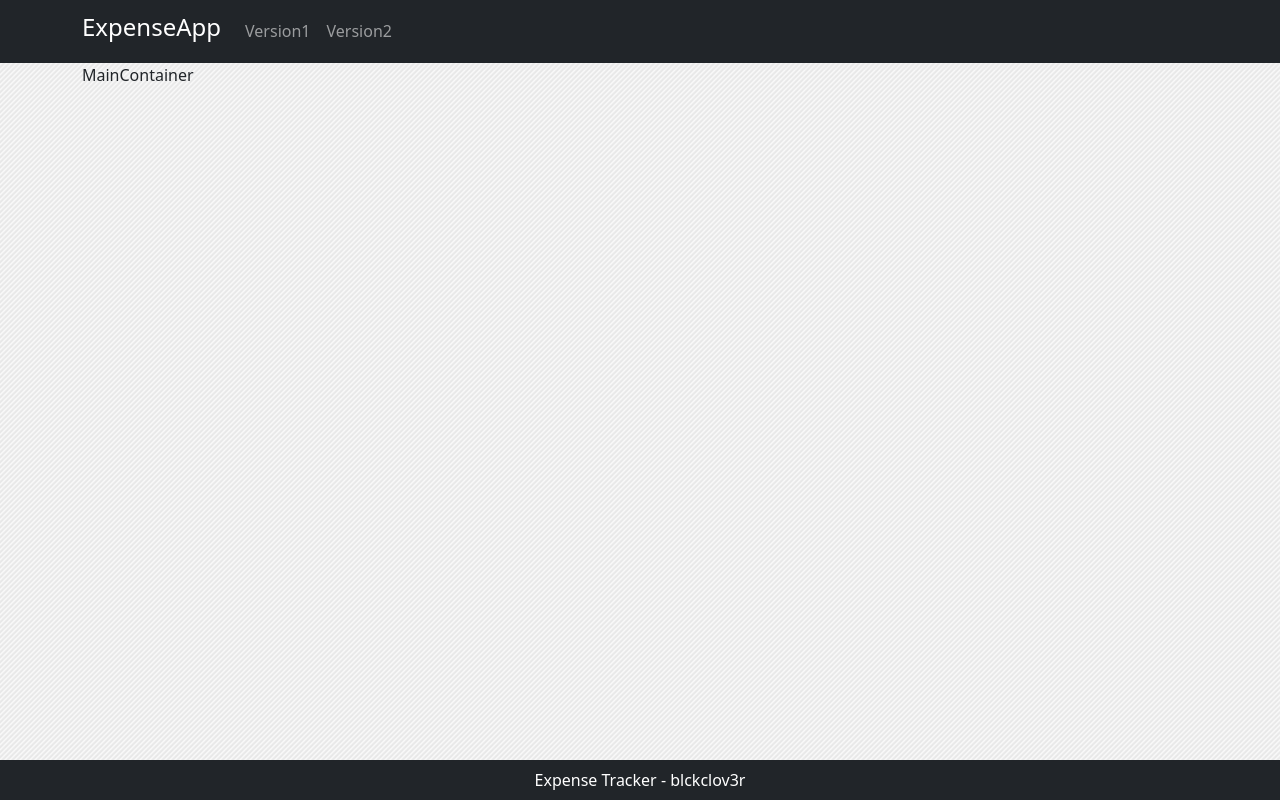
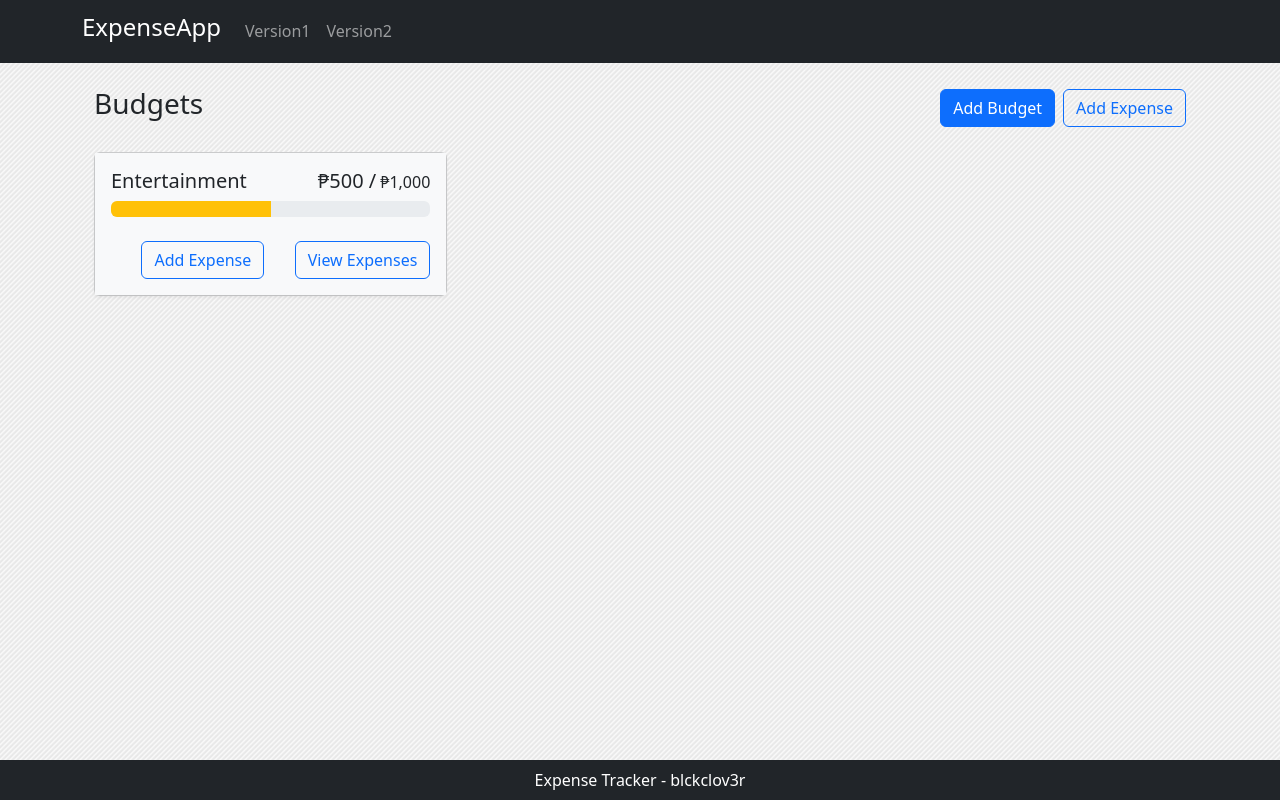
Before and after one commit to blckclov3r/ExpenseApp, a React (Create React App) app: page /v2 in a window 1280 px wide. Built offline with nearby package versions, Linux system fonts and the light colour scheme.

Commit message:
useState

```diff
--- a/src/components/v1/AddTransaction.js
+++ b/src/components/v1/AddTransaction.js
@@ -12,6 +12,10 @@ export default function AddTransaction() {
 
     const addTransactionSubmit = (e) =>{
         e.preventDefault();
+
+        if(text.trim() === '' || amount.trim() === ''){
+            return;
+        }
 
         const newTransaction = {
             id: uuid(),
@@ -30,11 +34,11 @@ export default function AddTransaction() {
                 <div >
                     <div className='mb-3'>
                         <label htmlFor='text' className='form-label'>Text</label>
-                        <input type="text" id='text' value={text} onChange={(e)=>{setText(e.target.value)}} className='form-control' placeholder="Text" />
+                        <input type="text" id='text' required value={text} onChange={(e)=>{setText(e.target.value)}} className='form-control' placeholder="Text" />
                     </div>
                     <div className='mb-3'>
                         <label htmlFor='amount' className='form-label'>Amount</label>
-                        <input type="number" value={amount} onChange={(e)=>setAmount(e.target.value)} id='amount' className='form-control' placeholder="Amount" />
+                        <input type="number" required value={amount} onChange={(e)=>setAmount(e.target.value)} id='amount' className='form-control' placeholder="Amount" />
                     </div>
                     <button className="btn btn-primary mb-3">Add Transaction</button>
                 </div>
--- a/src/components/v1/Income.js
+++ b/src/components/v1/Income.js
@@ -4,6 +4,7 @@ import React, { useContext } from 'react'
 import { Card } from 'react-bootstrap'
 import { currencyFormatter } from '../utils';
 import { GlobalContext } from './context/GlobalState';
+
 export default function Income() {
   const {transactions} = useContext(GlobalContext);
 
--- a/src/components/v2/MainContainer.js
+++ b/src/components/v2/MainContainer.js
@@ -1,9 +1,24 @@
+
 
 
 import React from 'react'
+import { Container, Stack, Button } from 'react-bootstrap'
+import BudgetCard from './components/BudgetCard'
 
 export default function MainContainer() {
   return (
-    <div>MainContainer</div>
+    <Container className='mt-4'>
+        <Stack direction="horizontal" gap="2" className='mb-4'>
+            <h3 className='me-auto'>Budgets</h3>
+            <Button variant="primary" className="ms-auto">Add Budget</Button>
+            <Button variant="outline-primary">Add Expense</Button>
+        </Stack>
+        <div style={{
+          display: "grid", gridTemplateColumns: "repeat(auto-fill, minmax(300px, 1fr))",
+          gap:"1rem", alignItems: "flex-start"
+        }}>
+          <BudgetCard name="Entertainment" amount="500" max="1000" />
+        </div>
+    </Container>
   )
 }
--- /dev/null
+++ b/src/components/v2/components/BudgetCard.js
@@ -0,0 +1,50 @@
+import React from 'react'
+import { Card, ProgressBar, Stack, Button } from 'react-bootstrap'
+import { currencyFormatter } from '../../utils'
+
+export default function BudgetCard({name, amount, max, gray}) {
+
+   const getProgressbar = (amount, max) =>{
+        const ratio = (amount/max);
+        if(ratio < 0.5){
+            return 'primary'
+        }
+        if(ratio < 0.75){
+            return 'warning';
+        }
+        return 'danger';
+   }
+
+   const classNames = [];
+   if(parseInt(amount) > parseInt(max)){
+       classNames.push('bg-danger','bg-opacity-10','shadow-sm');
+   }else{
+      classNames.push('bg-light','shadow-sm');
+   }
+
+
+  return (
+    <>
+        <Card className='bg-light'>
+            <Card.Body className={classNames.join(' ')}>
+                <Card.Title className='d-flex align-items-baseline fw-normal'>
+                    <div className='me-auto'>{name}</div>
+                    <div className='ms-auto d-flex align-items-baseline'>
+                        {currencyFormatter.format(amount)} /
+                        <span className='text-mutes fs-6 ms-1'>{currencyFormatter.format(max)}</span></div>
+                </Card.Title>
+                <ProgressBar className='round-pill' variant={getProgressbar(amount,max)}
+                    min={0}
+                    max={max}
+                    now={amount}
+                />
+                <Stack direction='horizontal' className='mt-4'>
+                    <Button variant="outline-primary" className="ms-auto">Add Expense</Button>
+                    <Button variant="outline-primary" className="ms-auto">View Expenses</Button>
+                </Stack>
+
+            </Card.Body>
+        </Card>
+    </>
+  )
+}
--- /dev/null
+++ b/src/components/v2/context/BudgetContext.js
@@ -0,0 +1,67 @@
+import React, { useContext, useState } from "react";
+import { v4 as uuidV4 } from "uuid";
+
+const BudgetContext  = React.createContext();
+
+export function useBudgets(){
+    return useContext(BudgetContext);
+}
+
+
+export const BudgetProvider = ({children}) =>{
+
+    const [budgets, setBudgets] = useState(null);
+    const [expenses, setExpenses] = useState(null);
+
+    const getBudgetExpenses = (budgetId) =>{
+        expenses.filter((expense)=>{
+            return expense.budgetId === budgetId;
+        })
+    }
+
+    const addExpenses = ({description, amount, budgetId}) =>{
+        setExpenses(prevExpense => {
+            return [...prevExpense, {
+                id: uuidV4(),
+                description,
+                amount,
+                budgetId
+            }];
+        })
+    }
+    const addBudget = ({name,max})=>{
+        setBudgets(prevBudget => {
+            if(prevBudget.find(budget => budget.name === name)){
+                return prevBudget;
+            }
+            return [...prevBudget, {
+                id: uuidV4(),
+                name,
+                max
+            }];
+        })
+    }
+    const deleteBudget = ({id}) =>{
+        setBudgets(prevBudget =>{
+            return prevBudget.filter(budget => budget.id !== id)
+        })
+    }
+
+    const deleteExpense = ({id}) =>{
+        setExpenses(prevExpense =>{
+            return prevExpense.filter(expense => expense.id !== id);
+        })
+    }
+
+    return <BudgetContext.Provider value={{
+        budgets,
+        expenses,
+        getBudgetExpenses,
+        addExpenses,
+        addBudget,
+        deleteBudget,
+        deleteExpense
+    }}>
+        {children}
+    </BudgetContext.Provider>
+}
--- a/src/index.js
+++ b/src/index.js
@@ -2,11 +2,16 @@ import React from 'react';
 import ReactDOM from 'react-dom/client';
 import App from './App';
 import 'bootstrap/dist/css/bootstrap.min.css';
+import { BudgetProvider } from './components/v2/context/BudgetContext';
 // npm install bootstrap@5.2.0-beta1
+
 
 const root = ReactDOM.createRoot(document.getElementById('root'));
 root.render(
   <React.StrictMode>
+    <BudgetProvider>
     <App />
+    </BudgetProvider>
+
   </React.StrictMode>
 );
```
Also changed, not shown: src/hooks/useLocalStorage.js (added, +22 -0 lines), 1 other file (tests, documents, lock files or other folders).
